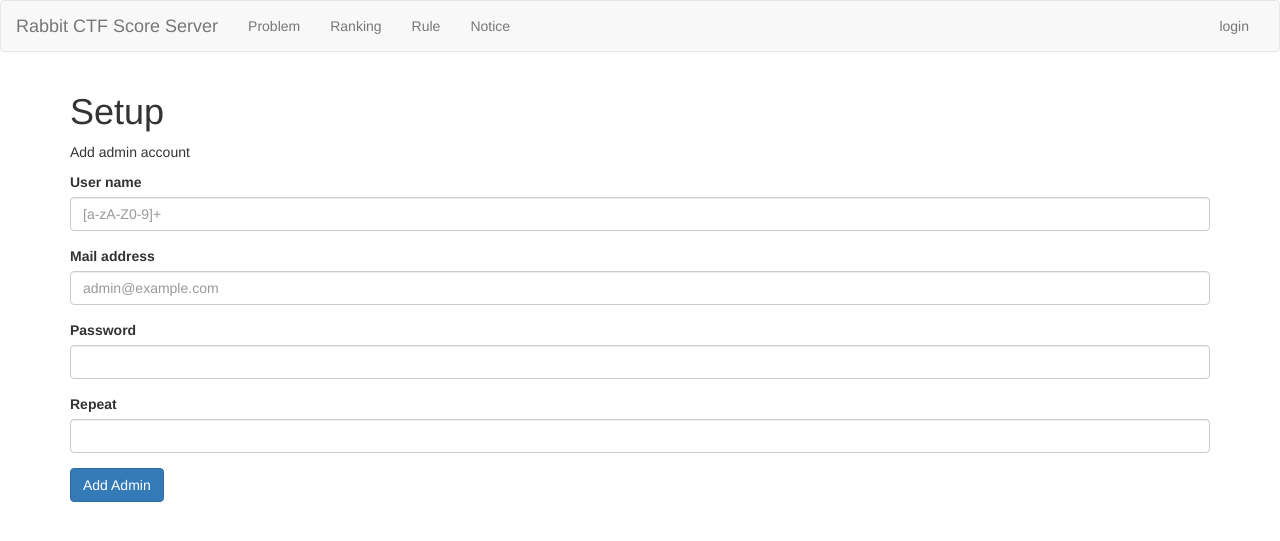
After one commit to jtwp470/rabbit_server, a Flask app: page /admin/add in a window 1280 px wide. The commit adds this page. Shown: the top 541 px of the page. Run offline with Flask 2, Linux system fonts and the light colour scheme; some libraries are stand-ins or nearby versions.

Commit message:
Add first setup page

```diff
--- /dev/null
+++ b/rabbit_server/templates/admin/add.html
@@ -0,0 +1,25 @@
+{% extends "layout.html" %}
+{% block body %}
+
+  <h1>Setup</h1>
+  <p>Add admin account</p>
+  <form action="{{ url_for('add_admin') }}" method="post">
+    <div class="form-group">
+      <label>User name</label>
+      <input type="name" class="form-control" name="name" placeholder="[a-zA-Z0-9]+">
+    </div>
+    <div class="form-group">
+      <label>Mail address</label>
+      <input type="email" class="form-control" name="mail" placeholder="admin@example.com">
+    </div>
+    <div class="form-group">
+      <label>Password</label>
+      <input type="password" class="form-control" name="password">
+    </div>
+    <div class="form-group">
+      <label>Repeat</label>
+      <input type="password" class="form-control" name="re_password">
+    </div>
+    <button type="submit" class="btn btn-primary">Add Admin</button>
+  </form>
+{% endblock %}
--- a/rabbit_server/templates/layout.html
+++ b/rabbit_server/templates/layout.html
@@ -37,10 +37,10 @@
 
                 <div class="collapse navbar-collapse">
                     <ul class="nav navbar-nav">
-                        <li><a href="">Problem</a></li>
-                        <li><a href="">Ranking</a></li>
-                        <li><a href="">Rule</a></li>
-                        <li><a href="">Notice</a></li>
+                        <li><a href="{{ url_for('view_problem') }}">Problem</a></li>
+                        <li><a href="{{ url_for('view_ranking') }}">Ranking</a></li>
+                        <li><a href="{{ url_for('view_rule') }}">Rule</a></li>
+                        <li><a href="{{ url_for('view_notice') }}">Notice</a></li>
                     </ul>
                     <!-- navber-right -->
                     <ul class="nav navbar-nav navbar-right">
@@ -57,10 +57,12 @@
         </nav>
 
         <div class="container">
-            {% for message in get_flashed_messages() %}
-            <p class="flash">{{ message | safe }}</p>
+          {% with messages = get_flashed_messages(with_categories=true) %}
+            {% for category, message in messages %}
+              <div class="alert alert-{{ category }}" role="alert">{{ message}}</div>
             {% endfor %}
-            {% block body %}{% endblock %}
+          {% endwith %}
+          {% block body %}{% endblock %}
         </div>
     </body>
 </html>
--- /dev/null
+++ b/rabbit_server/templates/notice.html
@@ -0,0 +1,5 @@
+{% extends "layout.html" %}
+{% block body %}
+
+<h1>Notice</h1>
+{% endblock %}
--- /dev/null
+++ b/rabbit_server/templates/problem_view.html
@@ -0,0 +1,5 @@
+{% extends "layout.html" %}
+{% block body %}
+
+<h1>Problem</h1>
+{% endblock %}
--- /dev/null
+++ b/rabbit_server/templates/ranking.html
@@ -0,0 +1,5 @@
+{% extends "layout.html" %}
+{% block body %}
+
+<h1>Ranking</h1>
+{% endblock %}
--- /dev/null
+++ b/rabbit_server/templates/rule.html
@@ -0,0 +1,5 @@
+{% extends "layout.html" %}
+{% block body %}
+
+<h1>Rule</h1>
+{% endblock %}
--- a/rabbit_server/views.py
+++ b/rabbit_server/views.py
@@ -1,9 +1,11 @@
 from functools import wraps
-from flask import request, redirect, url_for, render_template, session, g
+from flask import request, redirect, url_for, render_template, session, g, \
+    flash
 from rabbit_server import app, db
 from rabbit_server.models import UserInfo
 from rabbit_server.forms import LoginForm
 
+is_admin = False
 
 def login_required(f):
     @wraps(f)
@@ -20,6 +22,9 @@ def load_user():
     if user_id is None:
         g.user = None
     else:
+        if user_id == 1:
+            is_admin = True
+            print("This is admin")
         g.user = UserInfo.query.get(session['id'])
 
 
@@ -38,10 +43,10 @@ def login():
         if authenticated:
             session['id'] = user.id
             session['name'] = user.name
-            # flash('<div class="alert alert-success" role="alert">You were logged in</div>')
-            return redirect(url_for('index'))
-        # else:
-        # flash('<div class="alert alert-danger" role="alert">Invalid user or password</div>')
+            flash('You were logged in', 'success')
+            return redirect(url_for('start_page'))
+        else:
+            flash('Invalid user or password', 'danger')
     return render_template('login.html', form=form)
 
 
@@ -49,5 +54,54 @@ def login():
 def logout():
     if session:
         session.clear()
-    # flash('<div class="alert alert-success" role="alert">You were logged out</div>')
-    return redirect('/')
+        flash('You were logged out', 'success')
+    return redirect(url_for('start_page'))
+
+
+@app.route('/admin/add', methods=["GET", "POST"])
+def add_admin():
+    admin = db.session.query(UserInfo).filter(UserInfo.id == 1).all()
+    print(type(admin))
+    print(admin)
+    if admin == []:
+        if request.method == 'POST':
+            # Adminを作成する
+            if request.form['password'] == request.form['re_password']:
+
+                admin = UserInfo(name=request.form['name'],
+                                 mail=request.form['mail'],
+                                 password=request.form['password'],
+                                 score=0)
+                db.session.add(admin)
+                db.session.commit()
+                # ログインしたことにする
+                session['id'] = admin.id
+                session['name'] = admin.name
+                return redirect(url_for('start_page'))
+            else:
+                flash('Password is not match! Please retype password',
+                      'danger')
+                return redirect(url_for('add_admin'))
+        else:
+            return render_template('admin/add.html')
+    return redirect(url_for('start_page'))
+
+
+@app.route('/problem')
+def view_problem():
+    return render_template('problem_view.html')
+
+
+@app.route('/ranking')
+def view_ranking():
+    return render_template('ranking.html')
+
+
+@app.route('/rule')
+def view_rule():
+    return render_template('rule.html')
+
+
+@app.route('/notice')
+def view_notice():
+    return render_template('notice.html')
```
Also changed, not shown: rabbit_server/models.py (+4 -3 lines).
